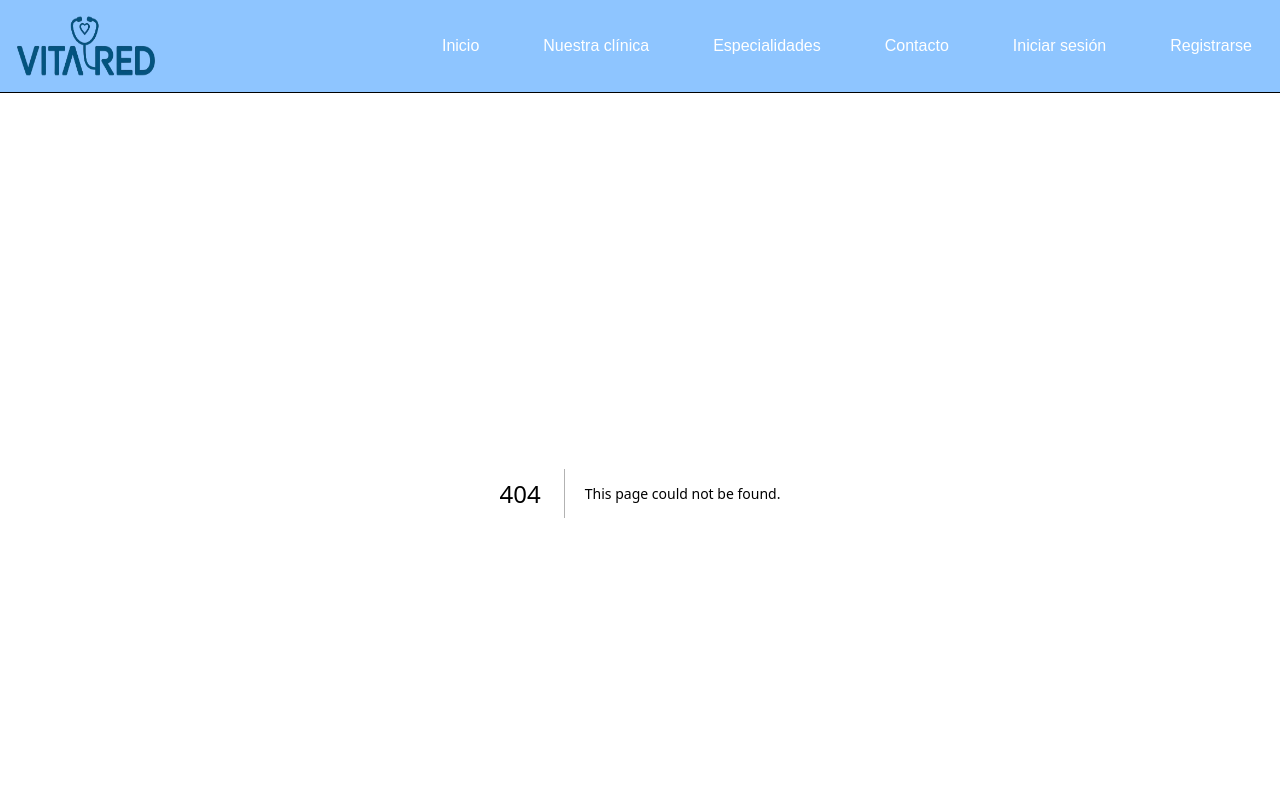
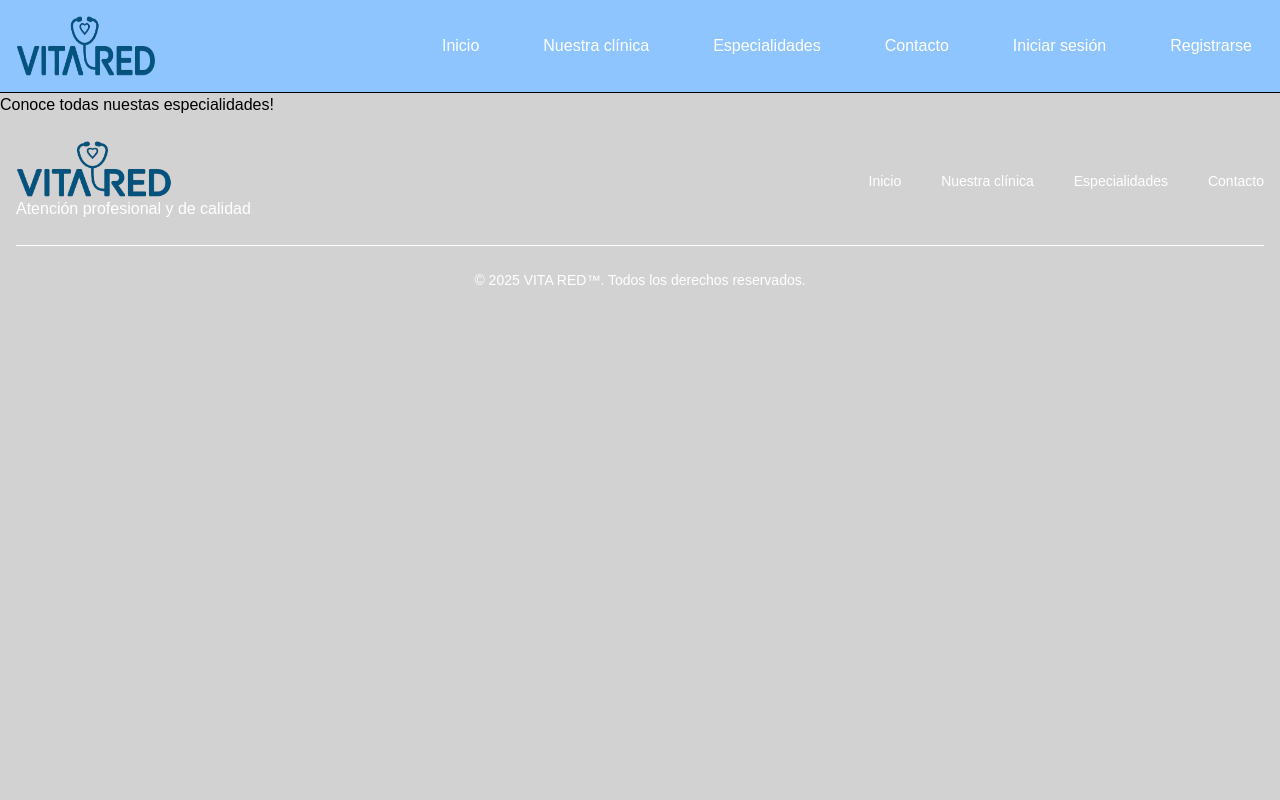
Before and after one commit to proyectofinal2025-g1/vita-red-app, a Next.js app in the folder frontend/: page /especialidades in a window 1280 px wide. Before the commit this address had no page. Shown: the top 800 px of the page. Built offline with nearby package versions, Linux system fonts and the light colour scheme.

Commit message:
cambios en home

```diff
--- /dev/null
+++ b/frontend/src/app/especialidades/page.tsx
@@ -0,0 +1,18 @@
+import React from 'react'
+
+const page = () => {
+  return (
+    <>
+    <section><h1>Conoce todas nuestas especialidades!</h1></section>
+    <section>
+
+
+
+    </section>
+
+
+    </>
+  )
+}
+
+export default page
--- a/frontend/src/components/CarrouselHome.tsx
+++ b/frontend/src/components/CarrouselHome.tsx
@@ -29,7 +29,7 @@ export default function CarrouselHome() {
   }, []);
 
   return (
-    <section className="relative w-screen h-[50vh] overflow-hidden">
+    <section className="relative w-full h-[50vh] overflow-hidden">
       <div
         className="flex h-full transition-transform duration-1000 ease-in-out"
         style={{
@@ -37,7 +37,7 @@ export default function CarrouselHome() {
         }}
       >
         {images.map((src, index) => (
-          <div key={index} className="relative w-[50vw] h-full shrink-0">
+          <div key={index} className="relative w-1/2 h-full shrink-0">
             <Image
               src={src}
               alt="Hero image"
--- a/frontend/src/components/Footer.tsx
+++ b/frontend/src/components/Footer.tsx
@@ -2,7 +2,7 @@ import Link from "next/link"
 
 export const Footer = () => {
   return (
-    <footer className="w-full bg-transparent text-black">
+    <footer className="w-full bg-transparent text-white">
       <div className="max-w-7xl mx-auto px-4 py-6">
         <div className="flex flex-col sm:flex-row sm:items-center sm:justify-between gap-4">
 
@@ -16,16 +16,16 @@ export const Footer = () => {
 
           <ul className="flex flex-wrap justify-center sm:justify-end items-center gap-4 md:gap-10 text-sm font-medium mb-2 sm:mb-0">
             <li>
-              <Link href="/" className="text-black hover:underline">Inicio</Link>
+              <Link href="/" className="text-white hover:underline">Inicio</Link>
             </li>
             <li>
-              <Link href="#" className="text-black hover:underline">Nuestra clínica</Link>
+              <Link href="#" className="text-white hover:underline">Nuestra clínica</Link>
             </li>
             <li>
-              <Link href="#" className="text-black hover:underline">Especialidades</Link>
+              <Link href="#" className="text-white hover:underline">Especialidades</Link>
             </li>
             <li>
-              <Link href="#" className="text-black hover:underline">Contacto</Link>
+              <Link href="#" className="text-white hover:underline">Contacto</Link>
             </li>
           </ul>
 
--- /dev/null
+++ b/frontend/src/components/SpecialityCart.tsx
@@ -0,0 +1,11 @@
+import React from 'react'
+
+const specialityCart = () => {
+  return (
+    <div>
+
+    </div>
+  )
+}
+
+export default specialityCart
--- /dev/null
+++ b/frontend/src/interfaces/ISpeciality.ts
@@ -0,0 +1,12 @@
+export interface ISpeciality {
+  id: string;
+  name: string;
+  description: string;
+  isActive: boolean;
+  doctors: {
+    id: string;
+    licence_number: string;
+    first_name: string;
+    last_name: string;
+  };
+}
```
